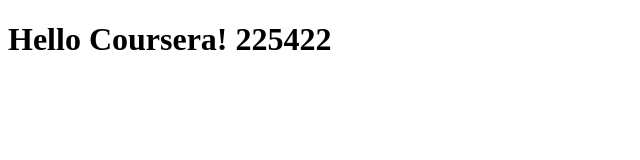
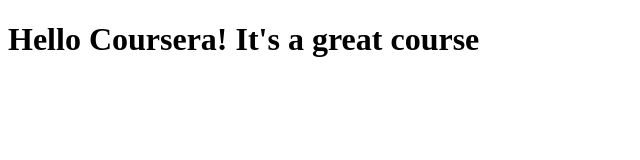
Before and after one commit to samsam78/coursera-test, a plain HTML site: page site/index.html in a window 1280 px wide. Shown: the whole page, without its empty margins (0-640 px from the left). Drawn offline with Linux system fonts and the light colour scheme.

Commit message:
my first page v2

```diff
--- a/site/index.html
+++ b/site/index.html
@@ -5,6 +5,6 @@
 </head>
 
 <body>
-	<h1>Hello Coursera! 225422</h1>
+	<h1>Hello Coursera! It's a great course</h1>
 </body>
 </html>
```
